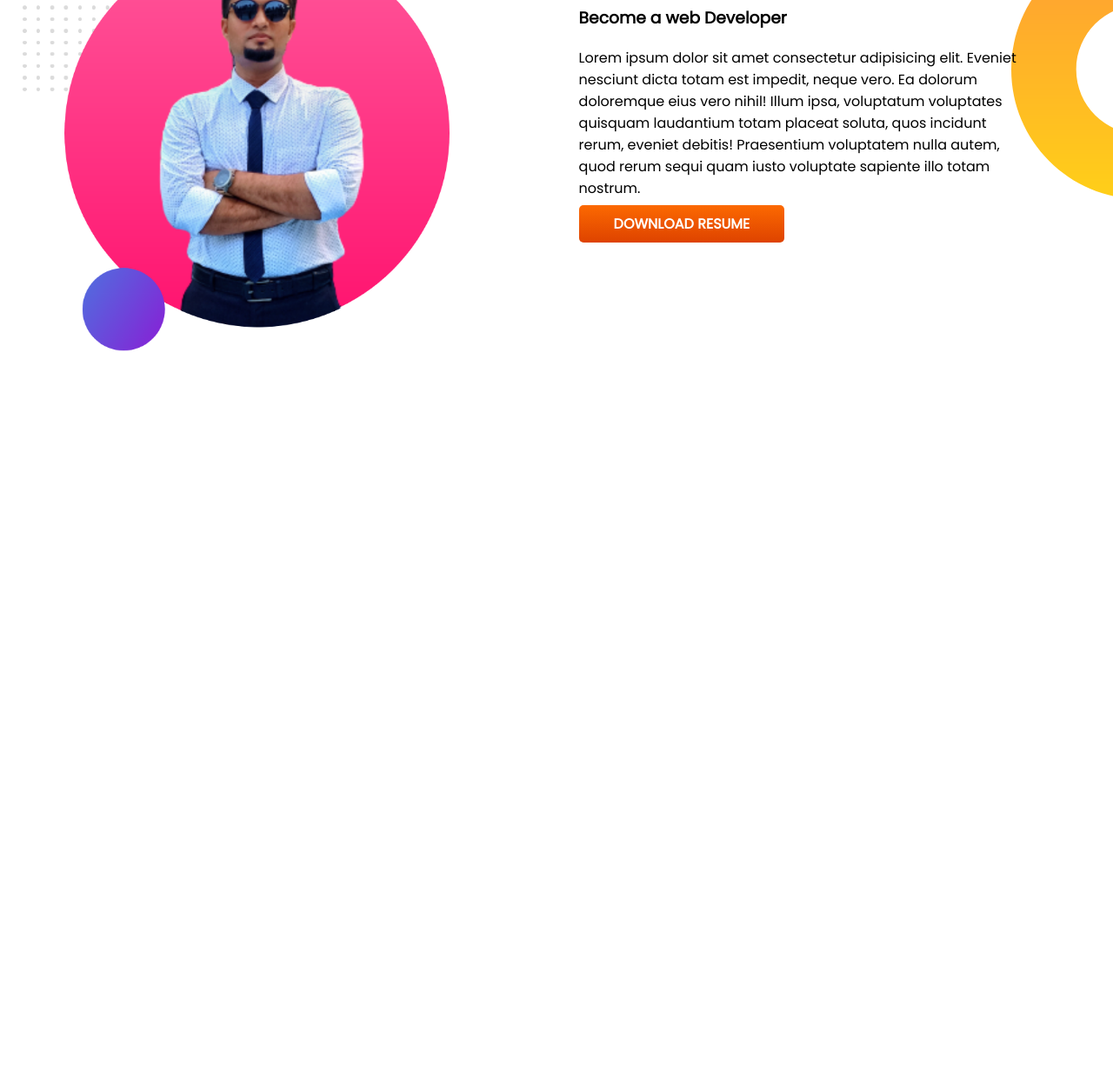
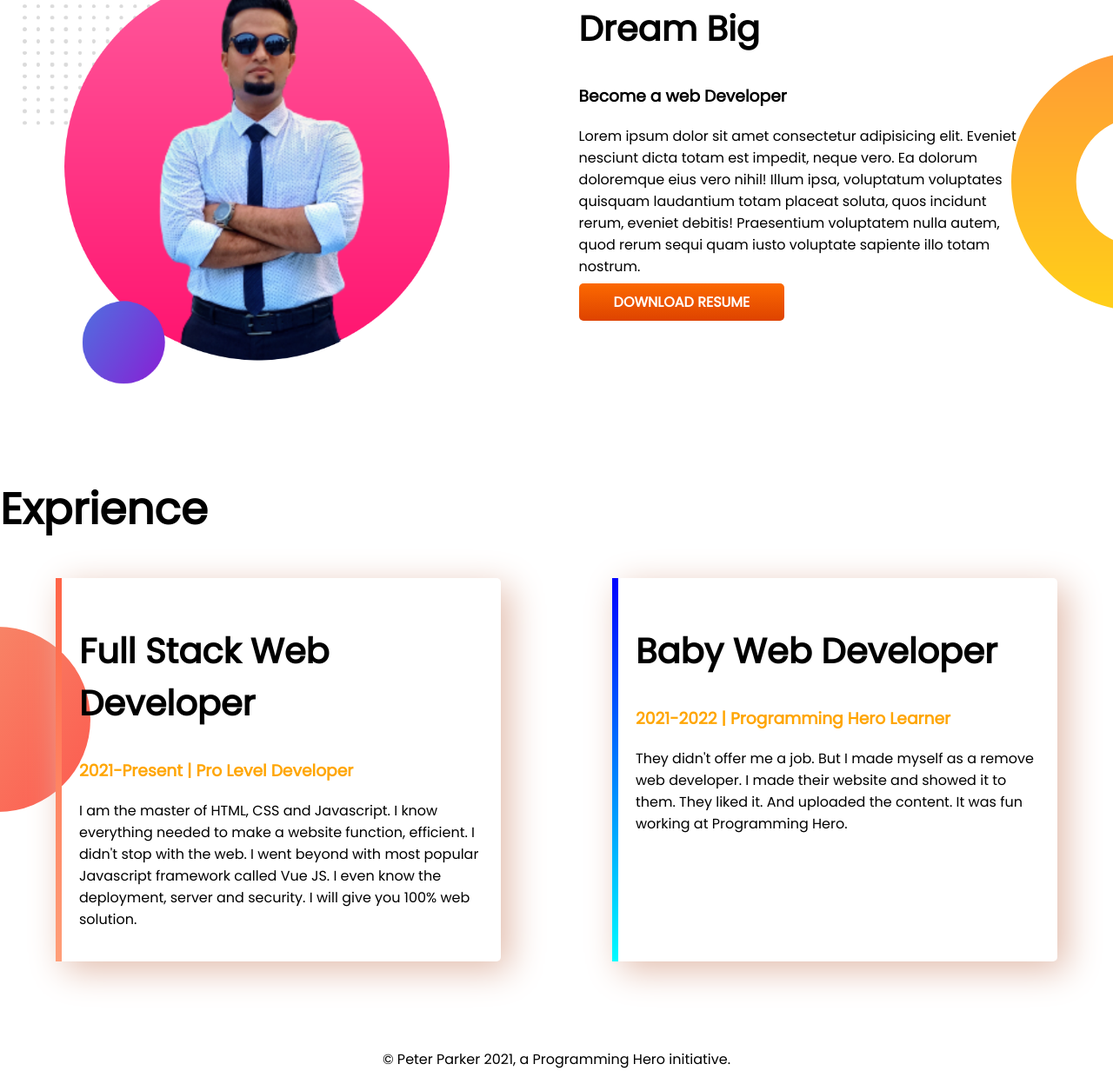
Before and after one commit to SkRhRasel/PH_M1_my-portfolio, a plain HTML site: page index.html in a window 1280 px wide. Shown: the part 739-1986 px from the top of the page at 87% size. Before the commit the page ends 1250 px from the top, so only its background shows below. Drawn offline with Linux system fonts and the light colour scheme.

Commit message:
exprience area, footer

```diff
--- a/index.html
+++ b/index.html
@@ -14,7 +14,7 @@
     <link href="https://fonts.googleapis.com/css2?family=Poppins&display=swap" rel="stylesheet">
     <link rel="stylesheet" href="style.css">
 </head>
-<section class="top-banner">
+<section class="top-banner flexible-container">
     <div class="half-width">
         <h1>Welcome To</h1>
         <h1><span class="orange-color">Sk Rockybul Hasan Rasel</span> World!</h1>
@@ -32,7 +32,7 @@
         <img src="images/rasel_with_my_bg.png" alt="My Picture">
     </div>
 </section>
-<section class="dream-big">
+<section class="dream-big flexible-container">
     <div class="half-width">
         <img src="images/rasel_with_my_bg2.png" alt="My Picture">
     </div>
@@ -52,6 +52,30 @@
                     RESUME</a>
     </div>
 </section>
+<section class="exprience-area">
+    <h1>Exprience</h1>
+    <div class="flexible-container">
+        <div id="exprience-box-1" class="exprience-item">
+            <h2>Full Stack Web Developer</h2>
+            <h3 class="orange-color">2021-Present | Pro Level Developer</h3>
+            <p>I am the master of HTML, CSS and Javascript. I know everything needed to make a website function,
+                efficient.
+                I didn't stop with the web. I went beyond with most popular Javascript framework called Vue JS. I even
+                know
+                the deployment, server and security. I will give you 100% web solution.</p>
+        </div>
+        <div id="exprience-box-2" class="exprience-item">
+            <h2>Baby Web Developer</h2>
+            <h3 class="orange-color">2021-2022 | Programming Hero Learner</h3>
+            <p>They didn't offer me a job. But I made myself as a remove web developer. I made their website and showed
+                it to them. They liked it. And uploaded the content. It was fun working at Programming Hero.</p>
+        </div>
+    </div>
+
+</section>
+<footer>
+    <p>© Peter Parker 2021, a Programming Hero initiative.</p>
+</footer>
 
 <body>
 
--- a/style.css
+++ b/style.css
@@ -2,21 +2,24 @@ body{
     font-family: 'Poppins', sans-serif;
     margin: 0;
 }
+h1{
+    font-size: 50px;
+}
+h2{
+    font-size: 40px;
+}
 
-section{
+.flexible-container{
     display: flex;
     margin-bottom: 100px;
 }
-h1{
-    font-size: 50px;
-}
-
 .orange-color{
     color: orange;
 }
 .half-width{
     width: 50%;
     padding-left: 2%;
+    float: left;
 
 }
 .half-width img{
@@ -40,9 +43,39 @@ h1{
 .dream-big{
     background-image: url(images/dream-bg.png);
     background-repeat:  no-repeat;
-    background-position-x: right;
+    background-position: right;
 }
 
 .dream-big p{
     margin-right: 100px;
 }
+
+
+.exprience-area{
+    background-image: url(images/exp-bg.png);
+    background-repeat:  no-repeat;
+    background-position: left
+    ;
+}
+.exprience-item{
+    width: 40%;
+    float: left;
+    margin-left: 5%;
+    margin-right: 5%;
+    box-shadow: 10px 10px 40px #e2bcac;
+    padding: 20px;
+    border-radius: 5px;
+}
+#exprience-box-1{
+    border-left: 7px solid;
+    border-image: linear-gradient(#FF6447, #FF9F79);border-image-slice: 1;
+}
+#exprience-box-2{
+    border-left: 7px solid;
+    border-image: linear-gradient(#0002FF, #00FCFF);
+    border-image-slice: 1;
+}
+
+footer p {
+    text-align: center;
+}
```
Also changed, not shown: images/jhankar.png (deleted), images/jhankar2.png (deleted), images/my-bg.png (deleted), images/my-bg2.png (deleted).
